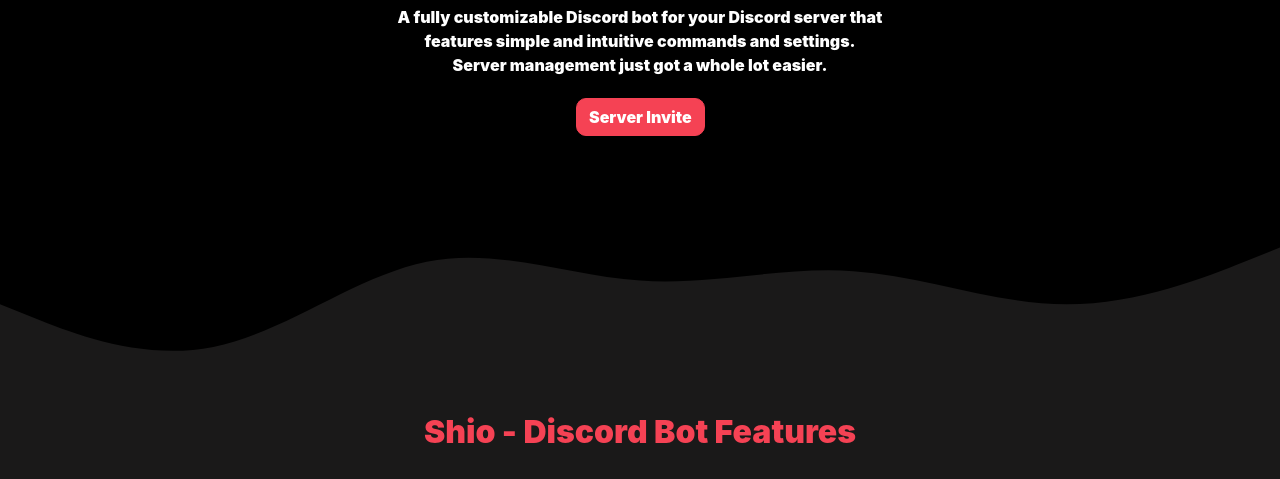
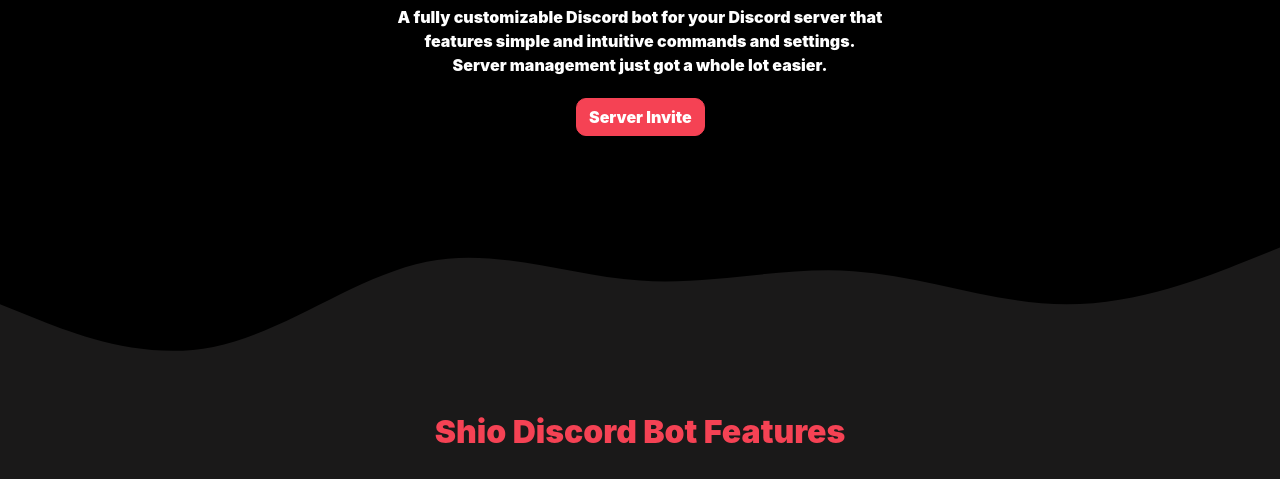
Before and after one commit to 69y/69y.github.io, a plain HTML site: page index.html in a window 1280 px wide. Shown: the part 321-800 px from the top of the page. Drawn offline with nearby package versions, Linux system fonts and the light colour scheme; a script that the page names is missing; files whose address does not match are found by name.

Commit message:
Update index.html

```diff
--- a/index.html
+++ b/index.html
@@ -42,7 +42,7 @@
     <div class="features-boxed" style="background: var(--secondary);">
         <div class="container" style="color: var(--main-color);">
             <div class="intro">
-                <h2 class="text-center" style="color: var(--main-color);font-weight: 900;">Shio - Discord Bot Features</h2>
+                <h2 class="text-center" style="color: var(--main-color);font-weight: 900;">Shio Discord Bot Features</h2>
             </div>
             <div class="row justify-content-center features">
                 <div class="col-sm-6 col-md-5 col-lg-4 item">
```
